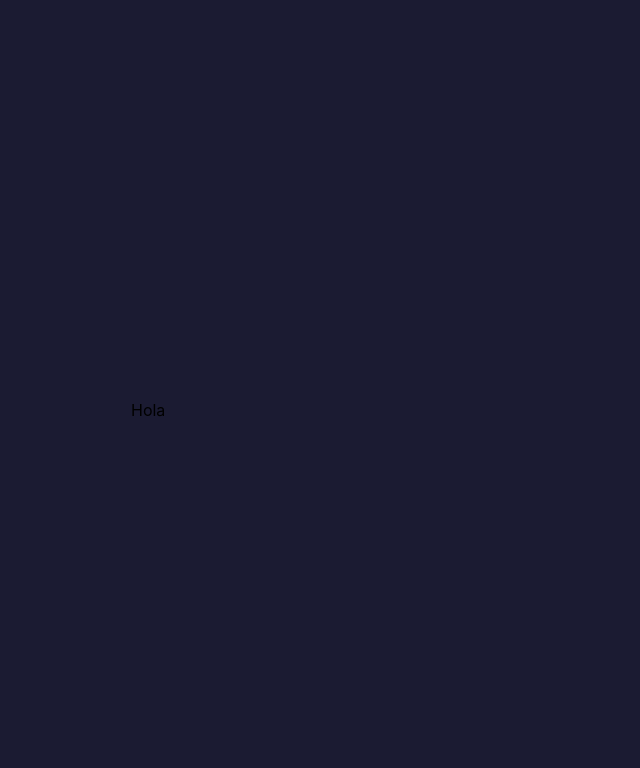
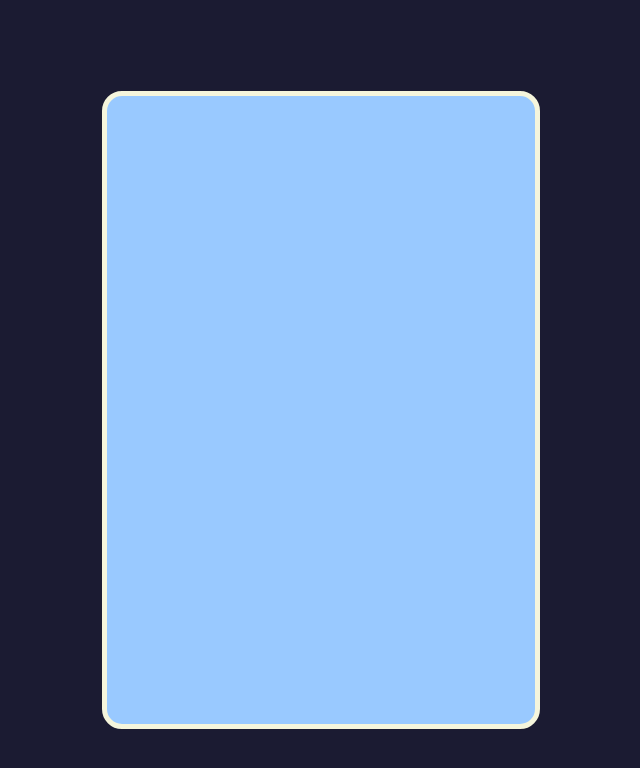
Before and after one commit to miguelzapata92/Calculadora-React, a React (Create React App) app: page / in a window 1280 px wide. Shown: the top 768 px of the page, without its empty margins (319-959 px from the left). Built offline with nearby package versions, Linux system fonts and the light colour scheme.

Commit message:
Dandole estilos al contenedor de la calculadora

```diff
--- a/src/App.css
+++ b/src/App.css
@@ -1,5 +1,4 @@
 .App{
-  width: 100%;
   height: 100vh;
   padding: 10px;
   background-color: #1b1b32;
@@ -10,4 +9,16 @@
 }
 .contenedor-calculadora{
   width: 400px;
+  height: 600px;
+  padding: 14px;
+  background-color: #99c9ff;
+  border-radius: 20px;
+  border: 5px solid beige;
 }
+
+.fila{
+  margin: 4px;
+  display: flex;
+  align-items: center;
+  justify-content: center;
+}
--- a/src/App.js
+++ b/src/App.js
@@ -4,7 +4,11 @@ function App() {
   return (
     <div className="App">
         <div className='contenedor-calculadora'>
-          Hola
+          <div className='fila'></div>
+          <div className='fila'></div>
+          <div className='fila'></div>
+          <div className='fila'></div>
+          <div className='fila'></div>
         </div>
 
     </div>
--- /dev/null
+++ b/src/componentes/boton.jsx
@@ -0,0 +1,5 @@
+import React from "react";
+
+export function Boton(){
+
+}
```
